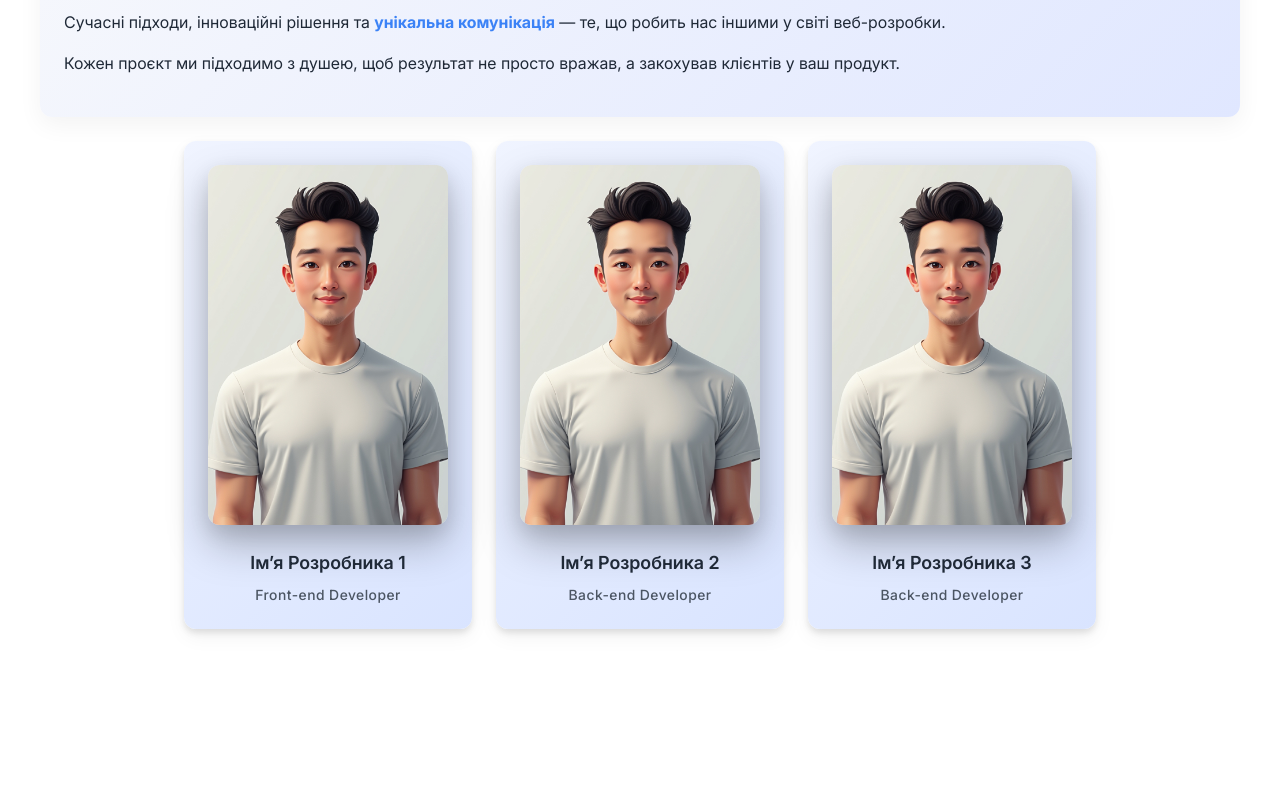
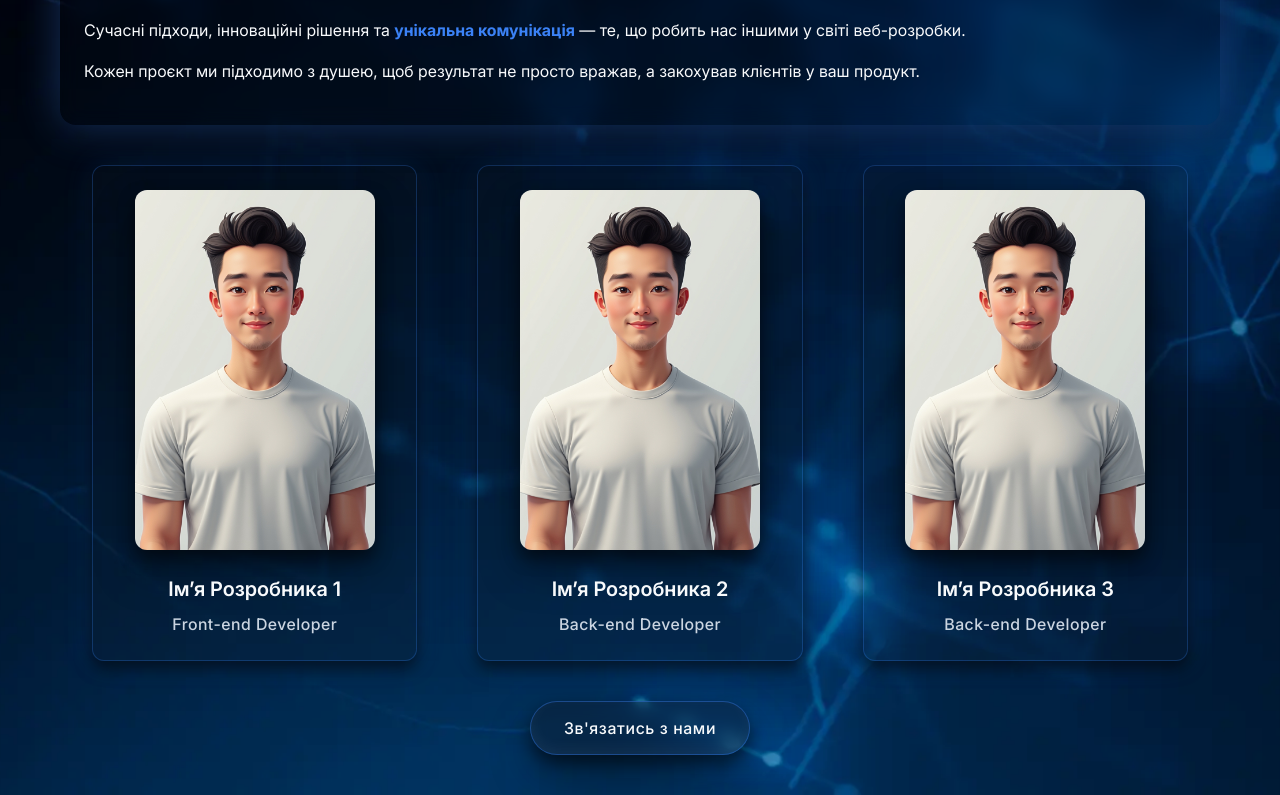
Before and after one commit to msssvitlana/command_portfolio, a Next.js app: page /about in a window 1280 px wide. Shown: the part 306-1101 px from the top of the page. Before the commit the page ends 991 px from the top, so only its background shows below. Built offline with nearby package versions, Linux system fonts and the light colour scheme.

Commit message:
refactor: update globals, palette, About page styles, and team section (#8)

```diff
--- a/app/about/page.module.css
+++ b/app/about/page.module.css
@@ -1,15 +1,66 @@
 .section {
   padding: 24px 16px;
+  width: 100%;
+  max-width: 375px;
+  margin: 0 auto;
+  background-image: url('/images/about/about-bg.webp');
+  background-position: center;
+  background-repeat: no-repeat;
+  background-size: cover;
 }
 
 @media screen and (min-width: 768px) {
   .section {
     padding: 24px 32px;
+    max-width: 1024px;
   }
 }
 
 @media screen and (min-width: 1280px) {
   .section {
-    padding: 32px 40px;
+    padding: 40px 60px;
+    max-width: 1600px;
   }
 }
+
+.contactBtn {
+  display: flex;
+  align-items: center;
+  justify-content: center;
+  gap: 10px;
+
+  width: fit-content;
+  min-width: 220px;
+  padding: 14px 32px;
+  margin: 0 auto;
+
+  font-weight: 500;
+  font-size: 16px;
+  line-height: 1.5;
+  letter-spacing: 0.04em;
+
+  color: var(--foreground);
+  border-radius: 200px;
+  border: 1px solid var(--btn-accent-light);
+  background-color: var(--btn-bg-dark);
+
+  backdrop-filter: blur(8px);
+  -webkit-backdrop-filter: blur(8px);
+
+  box-shadow: var(--shadow-light);
+  transition: all 0.3s ease;
+}
+
+.contactBtn:hover,
+.contactBtn:focus {
+  background-color: var(--btn-accent-bg-hover);
+  border-color: var(--accent-color);
+  box-shadow: var(--shadow-glow);
+  transform: translateY(-2px);
+}
+
+.contactBtn:active {
+  transform: translateY(-1px);
+  background-color: var(--btn-accent-bg-active);
+  box-shadow: var(--shadow-default);
+}
--- a/app/about/page.tsx
+++ b/app/about/page.tsx
@@ -2,12 +2,14 @@ import TeamList from '@/components/TeamList/TeamList';
 import styles from './page.module.css';
 import '../globals.css';
 import AboutInfoBlock from '@/components/AboutInfoBlock/AboutInfoBlock';
+import Button from '@/components/Button/Button';
 
 const About = () => {
   return (
     <section className={styles.section}>
       <AboutInfoBlock />
       <TeamList />
+      <Button text="Зв'язатись з нами" className={styles.contactBtn} />
     </section>
   );
 };
--- a/app/globals.css
+++ b/app/globals.css
@@ -44,13 +44,12 @@
 
 :root {
   --font-main: 'Inter', Arial, Helvetica, sans-serif;
-  --background: #ffffff;
-  --foreground: #1f2937;
-  --foreground-muted: #4b5563;
-  --accent-color: #3b82f6;
-  --text-secondary: #374151;
-  --bg-gradient-light: linear-gradient(135deg, #f9fafc, #e0e7ff);
-  --team-card-bg: linear-gradient(135deg, #f0f4ff, #d9e4ff);
+
+  --white: #ffffff;
+
+  --bg-gradient-dark: linear-gradient(135deg, #0a0f1c, #111827);
+
+  --foreground: #f8fafc;
 }
 
 html,
@@ -61,7 +60,10 @@ body {
 
 body {
   color: var(--foreground);
-  background: var(--background);
+  background:
+    radial-gradient(circle at 20% 20%, rgba(59, 130, 246, 0.08), transparent 60%),
+    radial-gradient(circle at 80% 80%, rgba(30, 58, 138, 0.1), transparent 60%),
+    var(--bg-gradient-dark);
   font-family: var(--font-main);
   -webkit-font-smoothing: antialiased;
   -moz-osx-font-smoothing: grayscale;
--- a/app/layout.tsx
+++ b/app/layout.tsx
@@ -3,6 +3,7 @@ import './globals.css';
 import 'modern-normalize';
 import TanStackProvider from '@/components/TanStackProvider/TanStackProvider';
 import Header from '../components/Header/Header';
+import './palette.css';
 
 export const metadata: Metadata = {
   metadataBase: new URL('https://your-domain.com'),
--- /dev/null
+++ b/app/palette.css
@@ -0,0 +1,33 @@
+:root {
+  /* Акценти */
+  --accent-color: #3b82f6;
+  --accent-color-light: #60a5fa;
+  --accent-color-glow: rgba(59, 130, 246, 0.35);
+
+  /* Текст */
+  --foreground-muted: #cbd5e1;
+  --text-secondary: #94a3b8;
+
+  /* Фон і карти */
+  --team-card-bg: rgba(17, 25, 40, 0.2);
+  --team-card-border: rgba(59, 130, 246, 0.25);
+  --team-card-hover: rgba(30, 58, 138, 0.8);
+
+  /* Градієнти */
+  --bg-gradient-light: linear-gradient(135deg, #0f172a, #1e293b);
+  --bg-gradient-dark: linear-gradient(135deg, #0a0f1c, #111827);
+
+  /* Тіні */
+  --shadow-default: 0 8px 16px rgba(0, 0, 0, 0.6), 0 0 30px rgba(59, 130, 246, 0.15);
+  --shadow-glow: 0 12px 24px rgba(0, 0, 0, 0.7), 0 0 40px rgba(59, 130, 246, 0.35);
+  --shadow-light:
+    0 8px 16px rgba(0, 0, 0, 0.5), 0 20px 40px rgba(0, 0, 0, 0.35),
+    inset 0 -5px 15px rgba(255, 255, 255, 0.05);
+  --shadow-elevated: 0 0 40px rgba(59, 130, 246, 0.35), 0 12px 32px rgba(0, 0, 0, 0.4);
+
+  /* Кнопка */
+  --btn-bg-dark: rgba(17, 25, 40, 0.4);
+  --btn-accent-light: rgba(59, 130, 246, 0.4);
+  --btn-accent-bg-hover: rgba(59, 130, 246, 0.2);
+  --btn-accent-bg-active: rgba(59, 130, 246, 0.3);
+}
--- a/components/AboutInfoBlock/AboutInfoBlock.module.css
+++ b/components/AboutInfoBlock/AboutInfoBlock.module.css
@@ -3,9 +3,9 @@
   flex-direction: column;
   gap: 24px;
   padding: 40px 24px;
-  background: var(--bg-gradient-light);
-  border-radius: 12px;
-  box-shadow: 0 8px 24px rgba(0,0,0,0.05);
+  border-radius: 16px;
+  box-shadow: var(--shadow-elevated);
+  backdrop-filter: blur(10px);
 }
 
 .aboutTeamIntro {
@@ -16,6 +16,7 @@
   font-size: 32px;
   font-weight: 700;
   margin-bottom: 12px;
+  color: var(--accent-color-light);
 }
 
 .aboutTeamSubtitle {
--- /dev/null
+++ b/components/Button/Button.tsx
@@ -0,0 +1,16 @@
+import { ButtonHTMLAttributes } from "react";
+
+type ButtonProps = {
+  className?: string;
+  text: string;
+} & ButtonHTMLAttributes<HTMLButtonElement>;
+
+const Button = ({ className, text, type = "button", ...rest }: ButtonProps) => {
+  return (
+    <button className={className} type={type} {...rest}>
+      {text}
+    </button>
+  );
+};
+
+export default Button;
--- a/components/TeamList/TeamList.module.css
+++ b/components/TeamList/TeamList.module.css
@@ -14,24 +14,22 @@
   justify-content: center;
   gap: 24px;
   border-radius: 12px;
+  padding: 24px;
+  cursor: pointer;
 
   background: var(--team-card-bg);
-
-  box-shadow:
-    0 4px 6px rgba(0, 0, 0, 0.1),
-    0 8px 20px rgba(0, 0, 0, 0.05);
+  border: 1px solid var(--team-card-border);
+  box-shadow: var(--shadow-default);
   transition:
     transform 0.3s ease,
-    box-shadow 0.3s ease;
-  padding: 24px;
-  cursor: pointer;
+    box-shadow 0.3s ease,
+    border-color 0.3s ease;
 }
 
 .teamItem:hover {
   transform: translateY(-6px);
-  box-shadow:
-    0 8px 12px rgba(0, 0, 0, 0.15),
-    0 12px 24px rgba(0, 0, 0, 0.1);
+  border-color: var(--accent-color);
+  box-shadow: var(--shadow-glow);
 }
 
 .avatarWrap {
@@ -39,9 +37,7 @@
   overflow: hidden;
   width: 240px;
   height: 360px;
-  box-shadow:
-    0 20px 40px rgba(0, 0, 0, 0.25),
-    0 8px 20px rgba(0, 0, 0, 0.1);
+  box-shadow: var(--shadow-light);
 }
 
 .avatar {
@@ -61,7 +57,6 @@
 .nameDeveloper {
   font-size: 18px;
   font-weight: 600;
-  color: var(--foreground);
 }
 
 .roleDeveloper {
@@ -70,3 +65,33 @@
   color: var(--foreground-muted);
   font-weight: 500;
 }
+
+@media screen and (min-width: 768px) {
+  .teamList {
+    gap: 32px;
+    padding: 32px 24px;
+  }
+
+  .teamItem {
+    flex-basis: calc((100% - 32px) / 2);
+  }
+
+  .nameDeveloper {
+    font-size: 20px;
+  }
+
+  .roleDeveloper {
+    font-size: 16px;
+  }
+}
+
+@media screen and (min-width: 1280px) {
+  .teamList {
+    gap: 60px;
+    padding: 40px 32px;
+  }
+
+  .teamItem {
+    flex-basis: calc((100% - 120px) / 3);
+  }
+}
```
Also changed, not shown: public/images/about/about-bg.webp (added), public/images/about/back-about_us.webp (renamed from public/images/about_us/back-about_us.webp).
